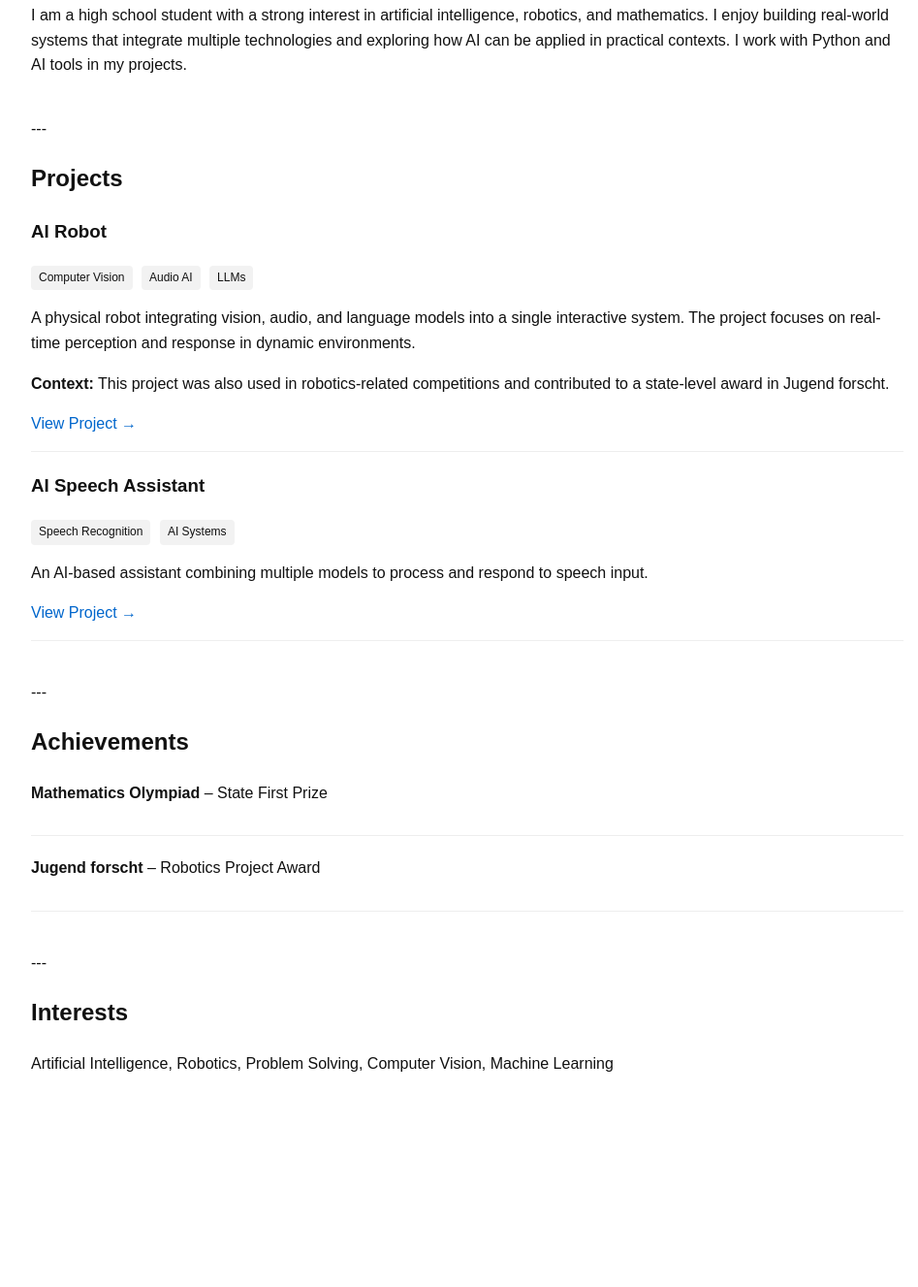
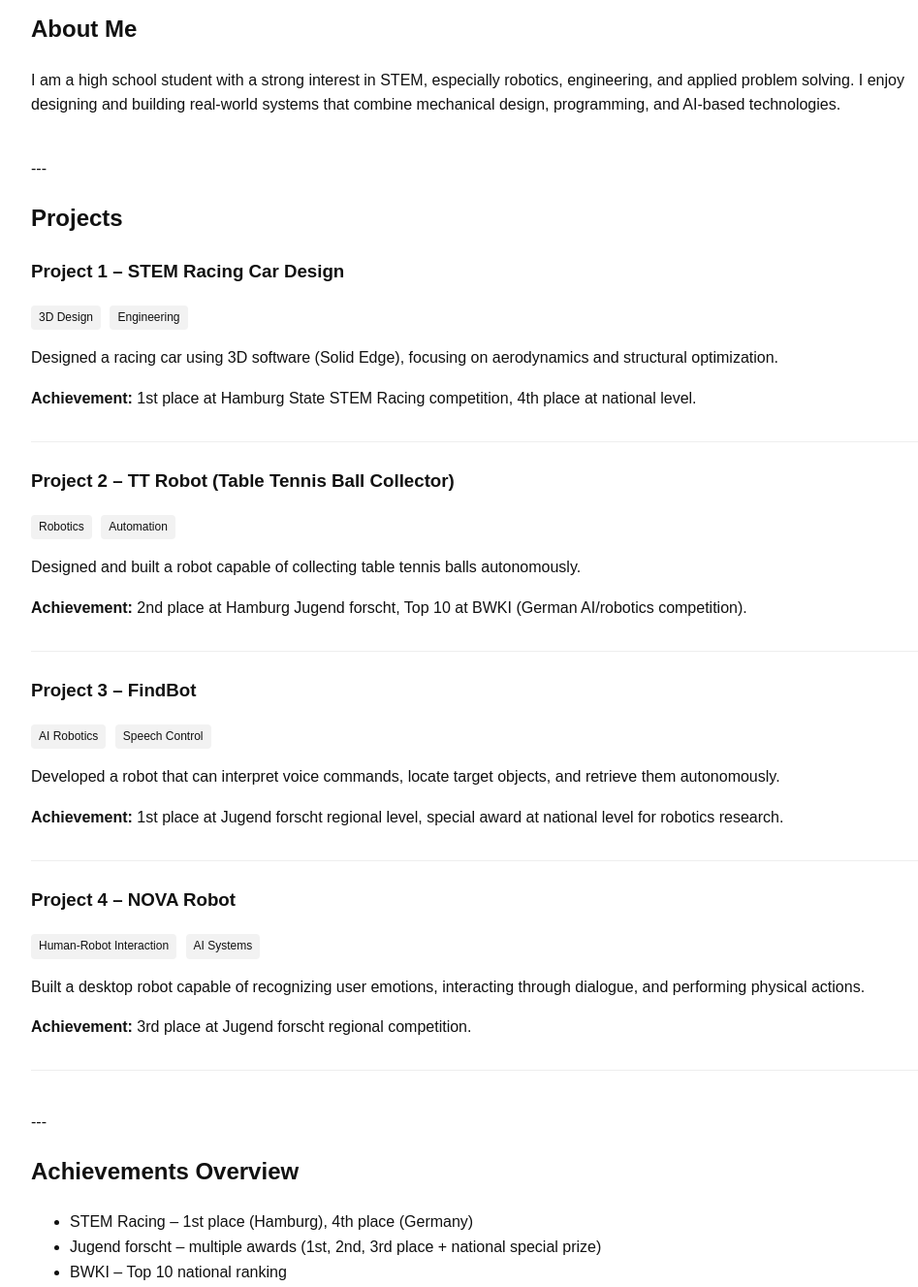
Before and after one commit to lisa4tech/lisa4tech.github.io, a plain HTML site: page index.html in a window 1280 px wide. Shown: the part 197-1524 px from the top of the page at 97% size, without its empty margins (8-955 px from the left). Before the commit the page ends 1346 px from the top, so only its background shows below. Drawn offline with Linux system fonts and the light colour scheme.

Commit message:
Update index.html

```diff
--- a/index.html
+++ b/index.html
@@ -1,13 +1,13 @@
 <!DOCTYPE html>
 <html>
 <head>
-  <title>David – AI & Robotics Portfolio</title>
+  <title>David – STEM, Robotics & Engineering Portfolio</title>
 
   <style>
     body {
       font-family: Arial, sans-serif;
       margin: 40px;
-      max-width: 900px;
+      max-width: 950px;
       line-height: 1.6;
       color: #111;
     }
@@ -26,9 +26,18 @@
     }
 
     .item {
-      margin-bottom: 20px;
+      margin-bottom: 25px;
       padding-bottom: 15px;
       border-bottom: 1px solid #eee;
+    }
+
+    .tag {
+      display: inline-block;
+      background: #f2f2f2;
+      padding: 3px 8px;
+      margin-right: 5px;
+      font-size: 12px;
+      border-radius: 4px;
     }
 
     a {
@@ -40,14 +49,6 @@
       text-decoration: underline;
     }
 
-    .tag {
-      display: inline-block;
-      background: #f2f2f2;
-      padding: 3px 8px;
-      margin-right: 5px;
-      font-size: 12px;
-      border-radius: 4px;
-    }
   </style>
 
 </head>
@@ -55,15 +56,15 @@
 <body>
 
 <h1>David</h1>
+<p class="subtitle">STEM · Robotics · Engineering · Problem Solving</p>
 
 ---
 
 <div class="section">
   <h2>About Me</h2>
   <p>
-    I am a high school student with a strong interest in artificial intelligence, robotics, and mathematics.
-    I enjoy building real-world systems that integrate multiple technologies and exploring how AI can be applied in practical contexts.
-    I work with Python and AI tools in my projects.
+    I am a high school student with a strong interest in STEM, especially robotics, engineering, and applied problem solving.
+    I enjoy designing and building real-world systems that combine mechanical design, programming, and AI-based technologies.
   </p>
 </div>
 
@@ -73,33 +74,59 @@
   <h2>Projects</h2>
 
   <div class="item">
-    <h3>AI Robot</h3>
-    <span class="tag">Computer Vision</span>
-    <span class="tag">Audio AI</span>
-    <span class="tag">LLMs</span>
+    <h3>Project 1 – STEM Racing Car Design</h3>
+    <span class="tag">3D Design</span>
+    <span class="tag">Engineering</span>
 
     <p>
-      A physical robot integrating vision, audio, and language models into a single interactive system.
-      The project focuses on real-time perception and response in dynamic environments.
+      Designed a racing car using 3D software (Solid Edge), focusing on aerodynamics and structural optimization.
     </p>
 
     <p>
-      <strong>Context:</strong> This project was also used in robotics-related competitions and contributed to a state-level award in Jugend forscht.
+      <strong>Achievement:</strong> 1st place at Hamburg State STEM Racing competition, 4th place at national level.
     </p>
-
-    <a href="project1.html">View Project →</a>
   </div>
 
   <div class="item">
-    <h3>AI Speech Assistant</h3>
-    <span class="tag">Speech Recognition</span>
+    <h3>Project 2 – TT Robot (Table Tennis Ball Collector)</h3>
+    <span class="tag">Robotics</span>
+    <span class="tag">Automation</span>
+
+    <p>
+      Designed and built a robot capable of collecting table tennis balls autonomously.
+    </p>
+
+    <p>
+      <strong>Achievement:</strong> 2nd place at Hamburg Jugend forscht, Top 10 at BWKI (German AI/robotics competition).
+    </p>
+  </div>
+
+  <div class="item">
+    <h3>Project 3 – FindBot</h3>
+    <span class="tag">AI Robotics</span>
+    <span class="tag">Speech Control</span>
+
+    <p>
+      Developed a robot that can interpret voice commands, locate target objects, and retrieve them autonomously.
+    </p>
+
+    <p>
+      <strong>Achievement:</strong> 1st place at Jugend forscht regional level, special award at national level for robotics research.
+    </p>
+  </div>
+
+  <div class="item">
+    <h3>Project 4 – NOVA Robot</h3>
+    <span class="tag">Human-Robot Interaction</span>
     <span class="tag">AI Systems</span>
 
     <p>
-      An AI-based assistant combining multiple models to process and respond to speech input.
+      Built a desktop robot capable of recognizing user emotions, interacting through dialogue, and performing physical actions.
     </p>
 
-    <a href="project2.html">View Project →</a>
+    <p>
+      <strong>Achievement:</strong> 3rd place at Jugend forscht regional competition.
+    </p>
   </div>
 
 </div>
@@ -107,24 +134,22 @@
 ---
 
 <div class="section">
-  <h2>Achievements</h2>
+  <h2>Achievements Overview</h2>
 
-  <div class="item">
-    <p><strong>Mathematics Olympiad</strong> – State First Prize</p>
-  </div>
-
-  <div class="item">
-    <p><strong>Jugend forscht</strong> – Robotics Project Award</p>
-  </div>
+  <ul>
+    <li>STEM Racing – 1st place (Hamburg), 4th place (Germany)</li>
+    <li>Jugend forscht – multiple awards (1st, 2nd, 3rd place + national special prize)</li>
+    <li>BWKI – Top 10 national ranking</li>
+  </ul>
 
 </div>
 
 ---
 
 <div class="section">
-  <h2>Interests</h2>
+  <h2>Focus Areas</h2>
   <p>
-    Artificial Intelligence, Robotics, Problem Solving, Computer Vision, Machine Learning
+    Robotics · Mechanical Design · Autonomous Systems · Human-Robot Interaction · Applied AI
   </p>
 </div>
 
```
